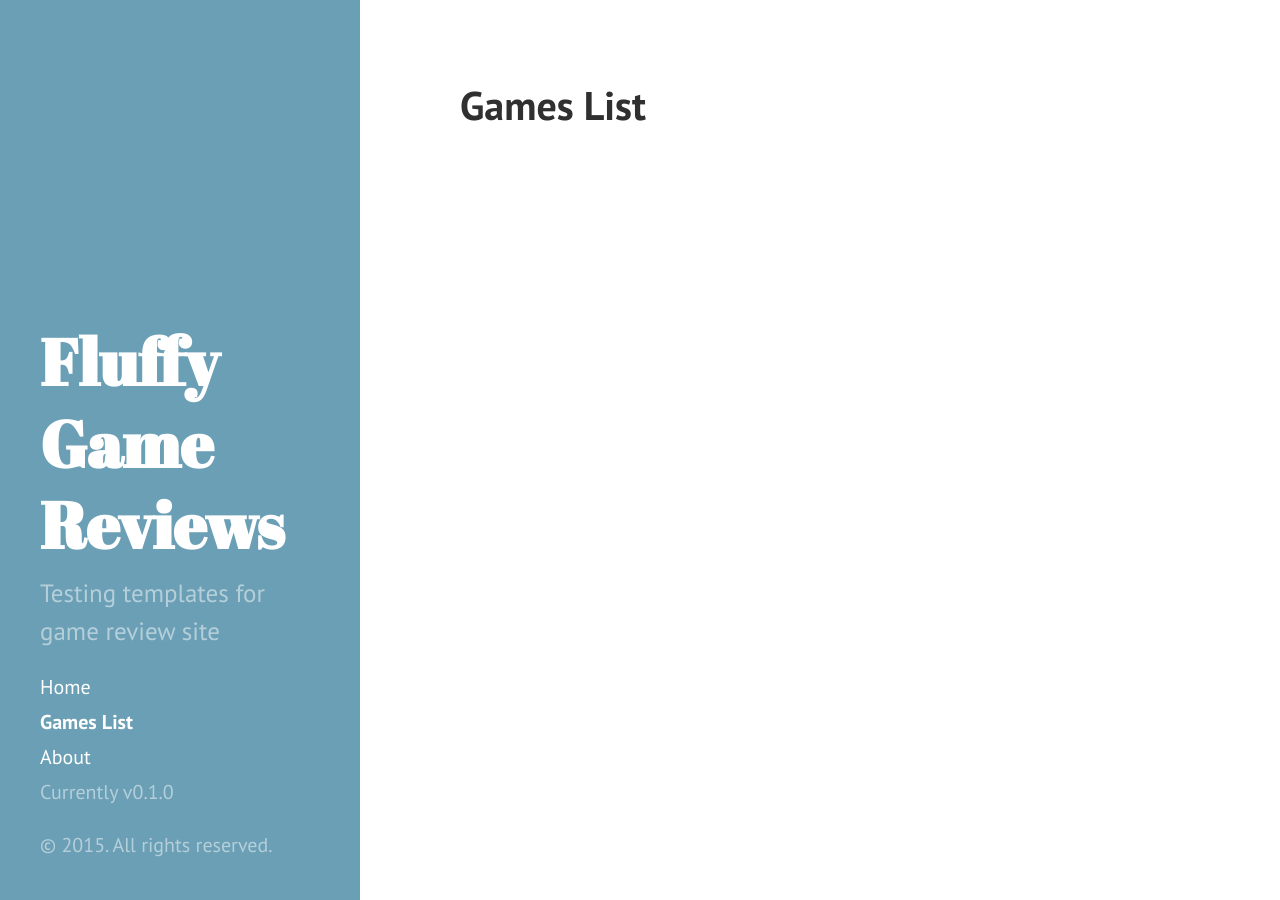
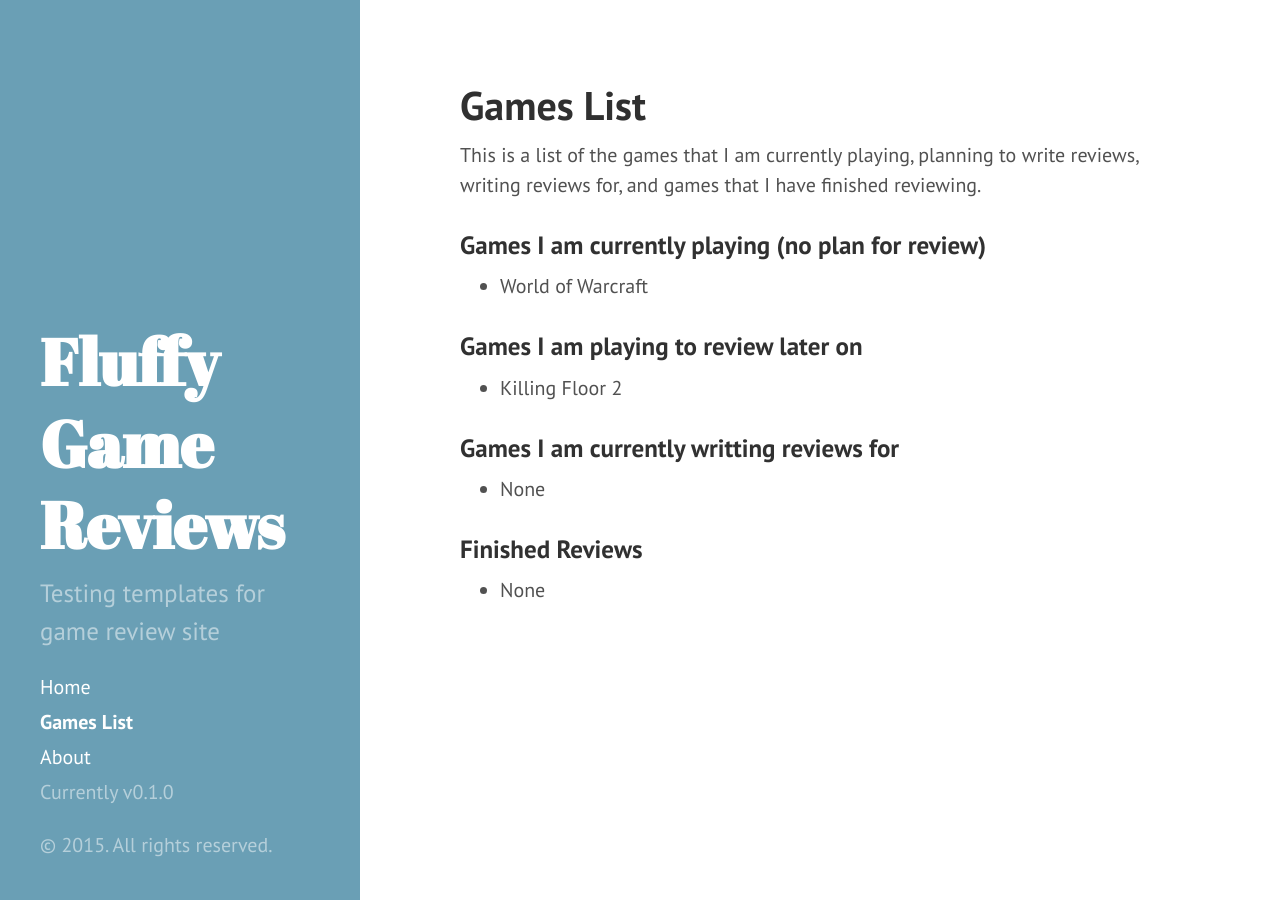
Before and after one commit to LordFluffyPants/LordFluffyPants.github.io, a Jekyll site: the page built from GamesList.md, in a window 1280 px wide. Built offline with Jekyll 4.4.1, drawn with Linux system fonts in a browser that asks for light colours; Markdown is read by kramdown in place of the engine named in the settings.

Commit message:
Games list updated

```diff
--- a/GamesList.md
+++ b/GamesList.md
@@ -2,3 +2,17 @@
 layout: page
 title: Games List
 ---
+
+This is a list of the games that I am currently playing, planning to write reviews, writing reviews for, and games that I have finished reviewing.
+
+###Games I am currently playing (no plan for review)
++ World of Warcraft
+
+###Games I am playing to review later on
++ Killing Floor 2
+
+###Games I am currently writting reviews for
++ None
+
+###Finished Reviews
++ None
```
